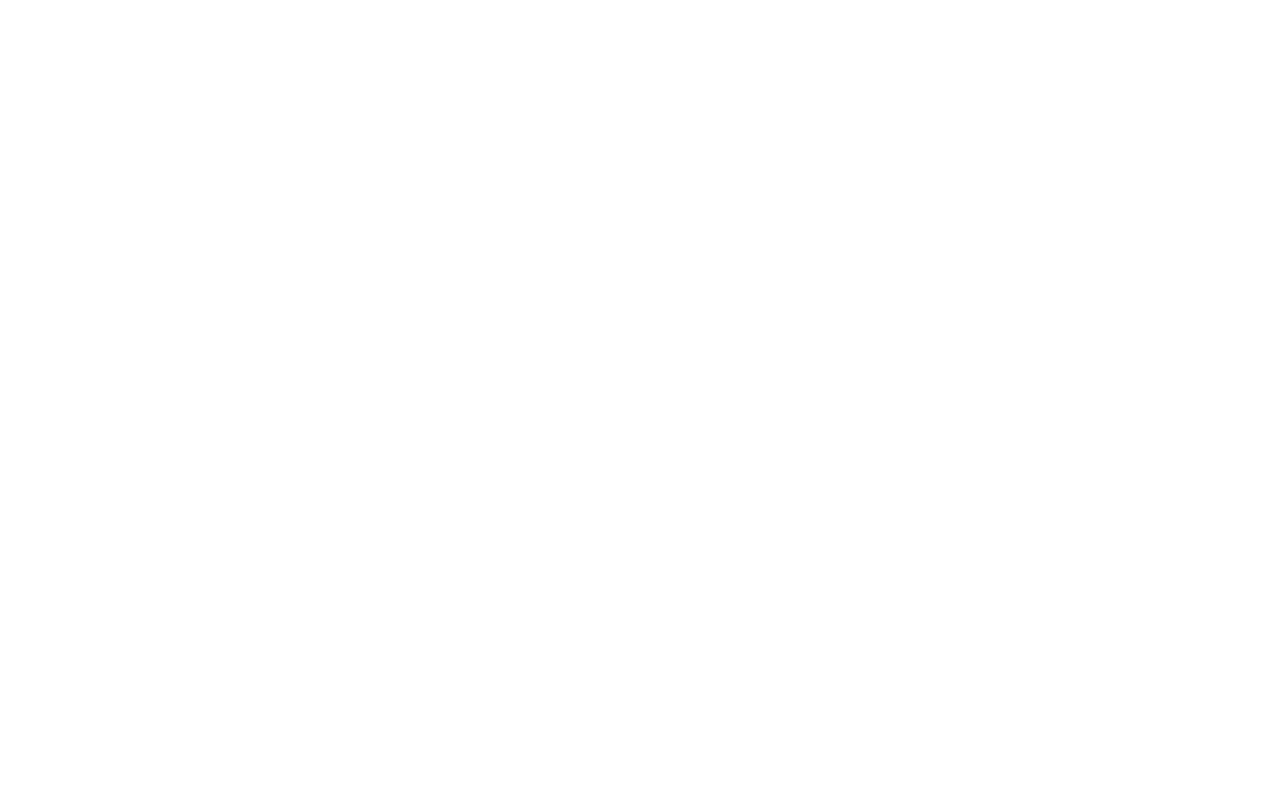
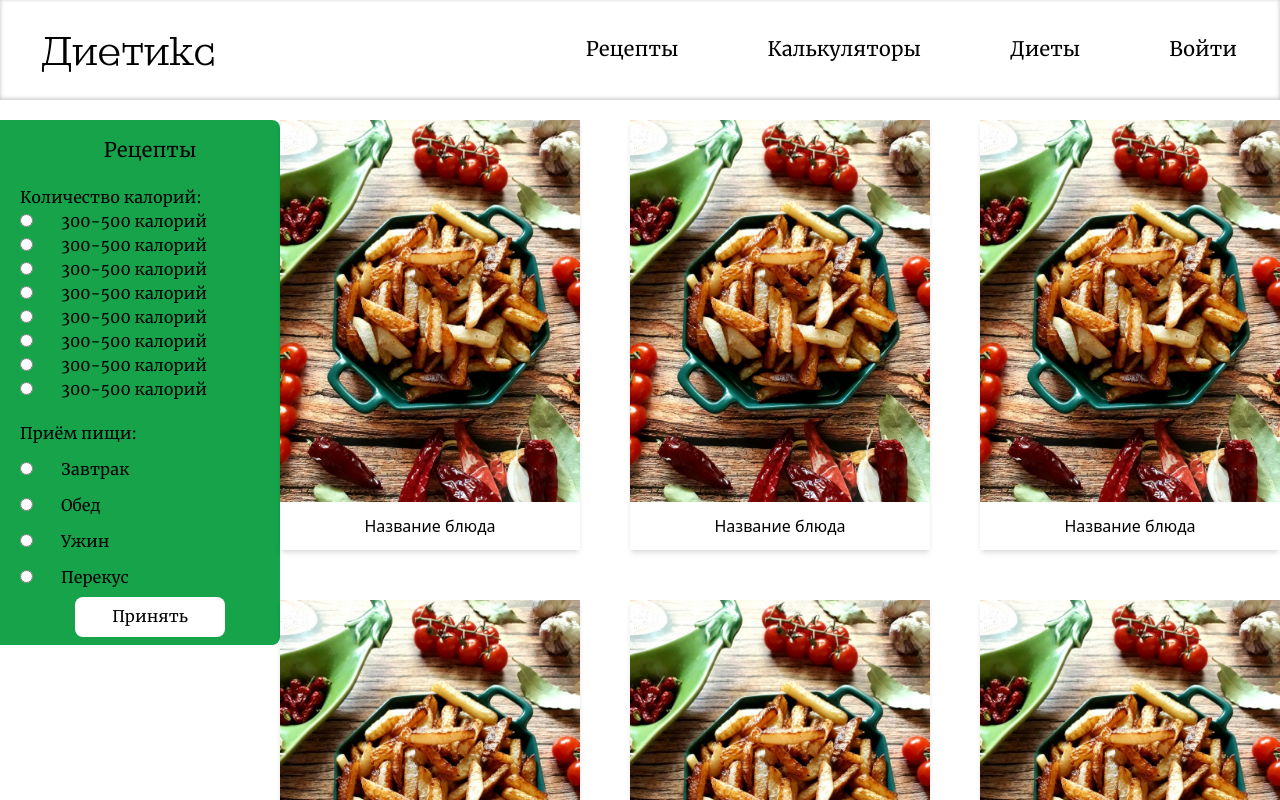
Before and after one commit to Kler1234/dietiks, a Vue app: page /receipts in a window 1280 px wide. Shown: the top 800 px of the page. Built offline with nearby package versions, Linux system fonts and the light colour scheme.

Commit message:
upd. receiptspage, routes

```diff
--- a/src/App.vue
+++ b/src/App.vue
@@ -1,9 +1,10 @@
+<script setup>
+import ReceiptsPage from "@/views/ReceiptsPage.vue";
+</script>
+
+
 <template>
   <div id="app">
-    <ReceiptsPage :rows="10" :totalRecords="120" :rowsPerPageOptions="[10, 20, 30]"/>
+    <router-view></router-view>
   </div>
 </template>
-<script setup>
-import DietsPage from "@/views/DietsPage.vue";
-import ReceiptsPage from "@/views/ReceiptsPage.vue";
-</script>
--- /dev/null
+++ b/src/components/Card.vue
@@ -0,0 +1,20 @@
+<script setup>
+
+</script>
+
+<template>
+  <div class="flex flex-row">
+    <div class="cards">
+      <div class="cards-card flex flex-col shadow-md w-250 ">
+        <img src="@/assets/receipts/food1.jpg" alt="food-img">
+        <h1 class="food-name m-auto p-3">Название блюда</h1>
+      </div>
+    </div>
+  </div>
+
+</template>
+
+<style scoped>
+
+
+</style>
--- /dev/null
+++ b/src/components/CardList.vue
@@ -0,0 +1,23 @@
+<script setup>
+import Card from "@/components/Card.vue";
+</script>
+
+<template>
+
+    <div class="cards grid grid-cols-3">
+      <Card/>
+      <Card/>
+      <Card/>
+      <Card/>
+      <Card/>
+      <Card/>
+      <Card/>
+      <Card/>
+      <Card/>
+    </div>
+
+</template>
+
+<style scoped>
+
+</style>
--- /dev/null
+++ b/src/components/Filter.vue
@@ -0,0 +1,117 @@
+<script setup>
+
+import Button from "primevue/button";
+import RadioButton from "primevue/radiobutton";
+</script>
+
+<template>
+  <div class="filter-area">
+    <div class="filter bg-green-600 pl-5 rounded-r-lg">
+      <h1 class="title text-center">Рецепты</h1>
+      <h1 class="title-secondLVL pt-5">Количество калорий:</h1>
+      <div class="checkboxes">
+        <div class="filter-checkbox flex gap-5">
+          <RadioButton v-model="calories" inputId="caloriesType1" name="filter" value="oneHun"/>
+          <label for="caloriesType1" class="ml-2"> 300-500 калорий</label>
+        </div>
+
+        <div class="filter-checkbox flex gap-5">
+          <RadioButton v-model="calories" inputId="caloriesType2" name="filter" value="oneHun"/>
+          <label for="caloriesType2" class="ml-2"> 300-500 калорий</label>
+        </div>
+
+        <div class="filter-checkbox flex gap-5">
+          <RadioButton v-model="calories" inputId="caloriesType3" name="filter" value="oneHun"/>
+          <label for="caloriesType3" class="ml-2"> 300-500 калорий</label>
+        </div>
+
+        <div class="filter-checkbox flex gap-5">
+          <RadioButton v-model="calories" inputId="caloriesType4" name="filter" value="oneHun"/>
+          <label for="caloriesType4" class="ml-2"> 300-500 калорий</label>
+        </div>
+
+        <div class="filter-checkbox flex gap-5">
+          <RadioButton v-model="calories" inputId="caloriesType5" name="filter" value="oneHun"/>
+          <label for="caloriesType5" class="ml-2"> 300-500 калорий</label>
+        </div>
+
+        <div class="filter-checkbox flex gap-5">
+          <RadioButton v-model="calories" inputId="caloriesType6" name="filter" value="oneHun"/>
+          <label for="caloriesType6" class="ml-2"> 300-500 калорий</label>
+        </div>
+
+        <div class="filter-checkbox flex gap-5">
+          <RadioButton v-model="calories" inputId="caloriesType7" name="filter" value="oneHun"/>
+          <label for="caloriesType7" class="ml-2"> 300-500 калорий</label>
+        </div>
+
+        <div class="filter-checkbox flex gap-5">
+          <RadioButton v-model="calories" inputId="caloriesType8" name="filter" value="oneHun"/>
+          <label for="caloriesType8" class="ml-2"> 300-500 калорий</label>
+        </div>
+
+      </div>
+      <h1 class="title-secondLVL pt-5">Приём пищи:</h1>
+      <div class="meal-type flex flex-col gap-3 mt-3">
+        <div class="filter-checkbox flex col gap-5">
+          <RadioButton v-model="mealtype" inputId="mealType1" name="filter-meal" value="meal"/>
+          <label for="mealType1" class="ml-2">Завтрак</label>
+        </div>
+
+        <div class="filter-checkbox flex gap-5">
+          <RadioButton v-model="mealtype" inputId="mealType2" name="filter-meal" value="meal"/>
+          <label for="mealType2" class="ml-2">Обед</label>
+        </div>
+
+        <div class="filter-checkbox flex gap-5">
+          <RadioButton v-model="mealtype" inputId="mealType3" name="filter-meal" value="meal"/>
+          <label for="mealType3" class="ml-2">Ужин</label>
+        </div>
+
+        <div class="filter-checkbox flex gap-5">
+          <RadioButton v-model="mealtype" inputId="mealType4" name="filter-meal" value="meal"/>
+          <label for="mealType4" class="ml-2">Перекус</label>
+        </div>
+      </div>
+      <div class="btn flex justify-center pt-4">
+        <Button class="btn-confirm bg-white rounded-lg" label="Принять" icon="pi pi-check" iconPos="right" :loading="loading" @click="load"/>
+      </div>
+    </div>
+  </div>
+</template>
+
+<style scoped>
+
+.title{
+  font-size: 20px;
+  padding-top: 15px;
+}
+
+.btn{
+  color: #ffffff;
+  padding: 0.5rem 1rem;
+  font-size: 1rem;
+  transition: background-color 0.2s, color 0.2s, border-color 0.2s, box-shadow 0.2s, outline-color 0.2s;
+  border-radius: 6px;
+  outline-color: transparent;
+}
+
+.btn-confirm {
+  width: 150px;
+  height: 40px;
+  display: flex;
+  justify-content: center;
+  color: black;
+  padding-top: 7px;
+}
+
+.filter-area{
+  width: 350px;
+  font-family: Merriweather, serif;
+}
+
+.filter-checkbox label{
+  cursor: pointer;
+}
+
+</style>
--- a/src/components/Header.vue
+++ b/src/components/Header.vue
@@ -15,32 +15,46 @@ export default {
   <header class="header">
     <div class="container__header">
       <div class="header__body">
-        <a href="index.html" class="header__logo">Диетикс</a>
+        <router-link to="/" class="header__logo">
+          Диетикс
+        </router-link>
         <div class="header__burger cursor-pointer" @click="getBurgerMenu">
           <span></span>
         </div>
         <nav class="header__menu">
           <ul class="header__list">
             <li>
-              <a href="/receipts.html" class="header__link">Рецепты</a>
+              <router-link to="/receipts" class="header__link">
+                Рецепты
+              </router-link>
             </li>
             <li>
-              <a href="/calculators.html" class="header__link">Калькуляторы</a>
+              <router-link to="/calculators" class="header__link">
+                Калькуляторы
+              </router-link>
             </li>
             <li>
-              <a href="/diets.html" class="header__link">Диеты</a>
+              <router-link to="/diets" class="header__link">
+                Диеты
+              </router-link>
             </li>
             <li>
-              <a href="/login.html" class="header__link">Войти</a>
+              <router-link to="/login" class="header__link">
+                Войти
+              </router-link>
             </li>
           </ul>
         </nav>
       </div>
     </div>
+
   </header>
 </template>
 
 <style scoped>
+
+
+
 @font-face {
   font-family: "Kyiv_TypeSerif";
   src: url("@/fonts/KyivTypeSerif-Regular2.otf");
--- a/src/main.js
+++ b/src/main.js
@@ -3,6 +3,10 @@ import './assets/main.css'
 import { createApp } from 'vue'
 import App from './App.vue'
 import PrimeVue from "primevue/config";
+import router from "@/router/router.js";
+import RadioButton from "primevue/radiobutton";
 const app = createApp(App);
 app.use(PrimeVue, {unstyled: true});
+app.use(router);
+
 app.mount('#app')
--- a/src/router/router.js
+++ b/src/router/router.js
@@ -1,14 +1,20 @@
-import { createRouter, createWebHistory } from "vue-router";
+import { createRouter, createWebHistory, createWebHashHistory } from "vue-router";
 import MainPage from "@/views/MainPage.vue";
+import CalculatorPage from "@/views/CalculatorPage.vue";
+import DietsPage from "@/views/DietsPage.vue";
+import LoginPage from "@/views/LoginPage.vue";
+import RegistrationPage from "@/views/RegistrationPage.vue";
+import Profile from "@/views/Profile.vue"
+import ReceiptsPage from "@/views/ReceiptsPage.vue";
 
-const routes = [
-    {
-        path:'/', component: MainPage
-    },
-]
-
-const router = createRouter({
+export default createRouter({
     history: createWebHistory(),
+    routes: [
+        {path: '/', component: MainPage},
+        {path: '/login', component: LoginPage},
+        {path: '/register', component: RegistrationPage},
+        {path: '/diets', component: DietsPage},
+        {path: '/receipts', component: ReceiptsPage},
+        {path: '/calculators', component: CalculatorPage},
+    ]
 });
-
-export default router;
--- a/src/views/MainPage.vue
+++ b/src/views/MainPage.vue
@@ -1,10 +1,14 @@
 <script setup>
 import Header from "@/components/Header.vue";
+
+
 </script>
 
 <template>
+  <div class="btn-up btn-up_hide"></div>
   <Header/>
   <div class="main">
+    <div class="btn-up btn-up_hide"></div>
     <div class="section-about flex items-center justify-between pt-10">
       <div class="about-dietiks pl-80">
         <div class="title-dietiks">
@@ -17,7 +21,9 @@ import Header from "@/components/Header.vue";
             мы поможем вам достичь цели!</p>
         </div>
         <div class="btn-try relative bg-green-600 rounded-2xl mt-5 h-14 hover:-translate-y-0.5 cursor-pointer">
-          <p class="text-white text-center pt-3.5">Попробовать</p>
+          <router-link to="/register">
+            <p class="text-white text-center pt-3.5">Попробовать</p>
+          </router-link>
         </div>
       </div>
       <img src="@/assets/food2.png" alt="food" class="img-food scale-80">
@@ -45,7 +51,9 @@ import Header from "@/components/Header.vue";
             <div class="registration"> Подбери для себя оптимальный <span> план питания </span></div>
             <div class="regbox">
               <div class="regbox__block">
-                <a class="regbox__text" href="/registration.html">Зарегестрироваться</a>
+                <router-link to="/register">
+                  <p class="regbox__text">Зарегестрироваться</p>
+                </router-link>
               </div>
             </div>
           </div>
@@ -62,10 +70,12 @@ import Header from "@/components/Header.vue";
 @font-face {
   font-family: "Kyiv_TypeSerif";
   src: url("@/fonts/KyivTypeSerif-Regular2.otf");
+}
 @font-face {
   font-family: "Merriweather";
   src: url("@/fonts/Merriweather/Merriweather-Regular.ttf");
 }
+
 body {
   box-sizing: border-box;
 }
--- a/src/views/ReceiptsPage.vue
+++ b/src/views/ReceiptsPage.vue
@@ -1,12 +1,42 @@
 <script setup>
-import Paginator from 'primevue/paginator';
+import Header from "@/components/Header.vue";
+import Card from "@/components/Card.vue"
+import Filter from "@/components/Filter.vue"
+import CardList from "@/components/CardList.vue"
+import RadioButton from 'primevue/radiobutton';
+import Button from "primevue/button";
+import { ref } from 'vue';
+
+const loading = ref(false);
+
+const load = () => {
+  loading.value = true;
+  setTimeout(() => {
+    loading.value = false;
+  }, 2000);
+};
 </script>
 
 <template>
-
-
+  <Header/>
+<div class="wrapper flex flex-row">
+  <Filter/>
+  <CardList/>
+</div>
 </template>
 
 <style scoped>
+.wrapper{
+  padding-top: 120px;
+}
 
+.cards{
+  grid-template-columns: 300px 300px 300px;
+  grid-gap: 50px;
+  margin: 0 auto;
+}
+
+.food-name{
+  font-size: 25px;
+}
 </style>
```
Also changed, not shown: src/assets/receipts/food1.jpg (added).
